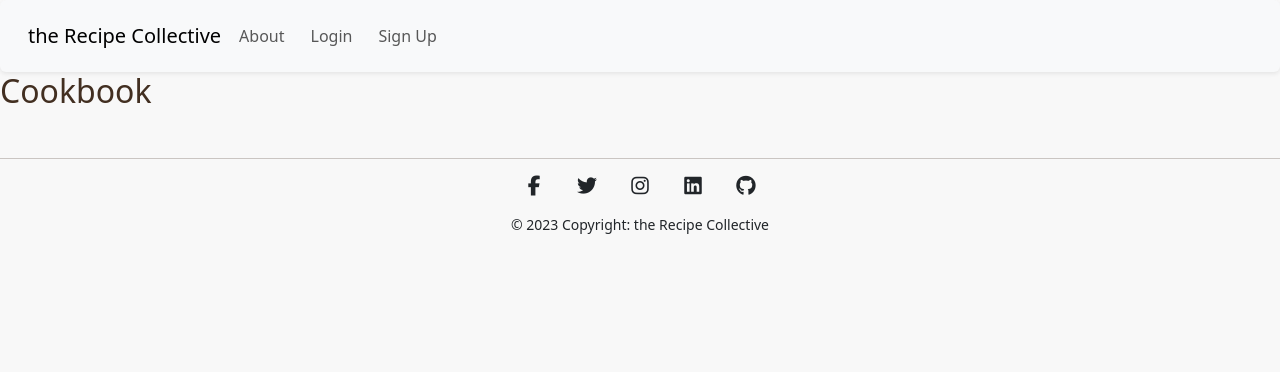
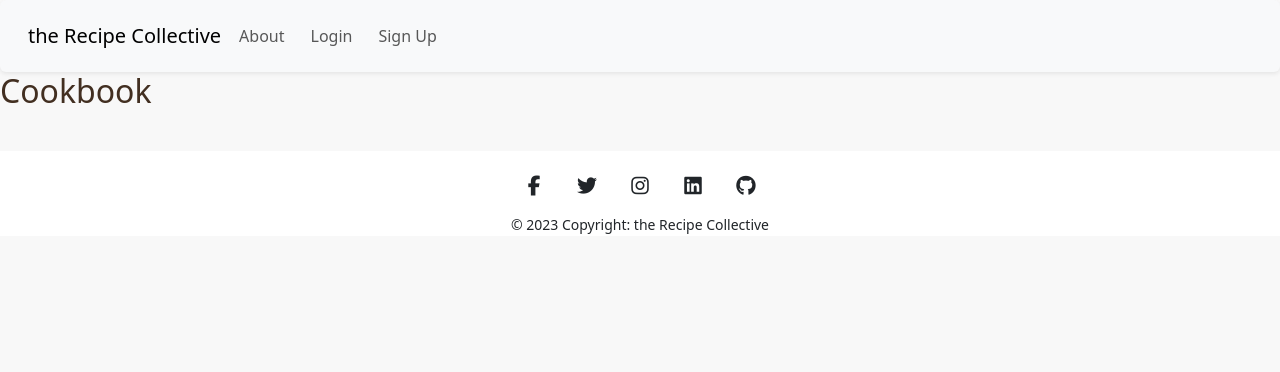
Before and after one commit to SandraBergstrom/theRecipeCollective, a Django app: page /home in a window 1280 px wide. Shown: the top 372 px of the page. Run offline with Django 3.2, Linux system fonts and the light colour scheme; data that the repository does not hold is empty; some libraries are stand-ins or nearby versions.

Commit message:
Add bg to footer

```diff
--- a/cookbook/templates/cookbook/base.html
+++ b/cookbook/templates/cookbook/base.html
@@ -125,7 +125,7 @@
       </div>
   </main>
 
-  <footer class="text-center text-dark sticky-bottom">
+  <footer class="text-center text-dark sticky-bottom bg-white">
     <!-- Grid container -->
     <div class=" container pt-1">
       <!-- Section: Social media -->
```
